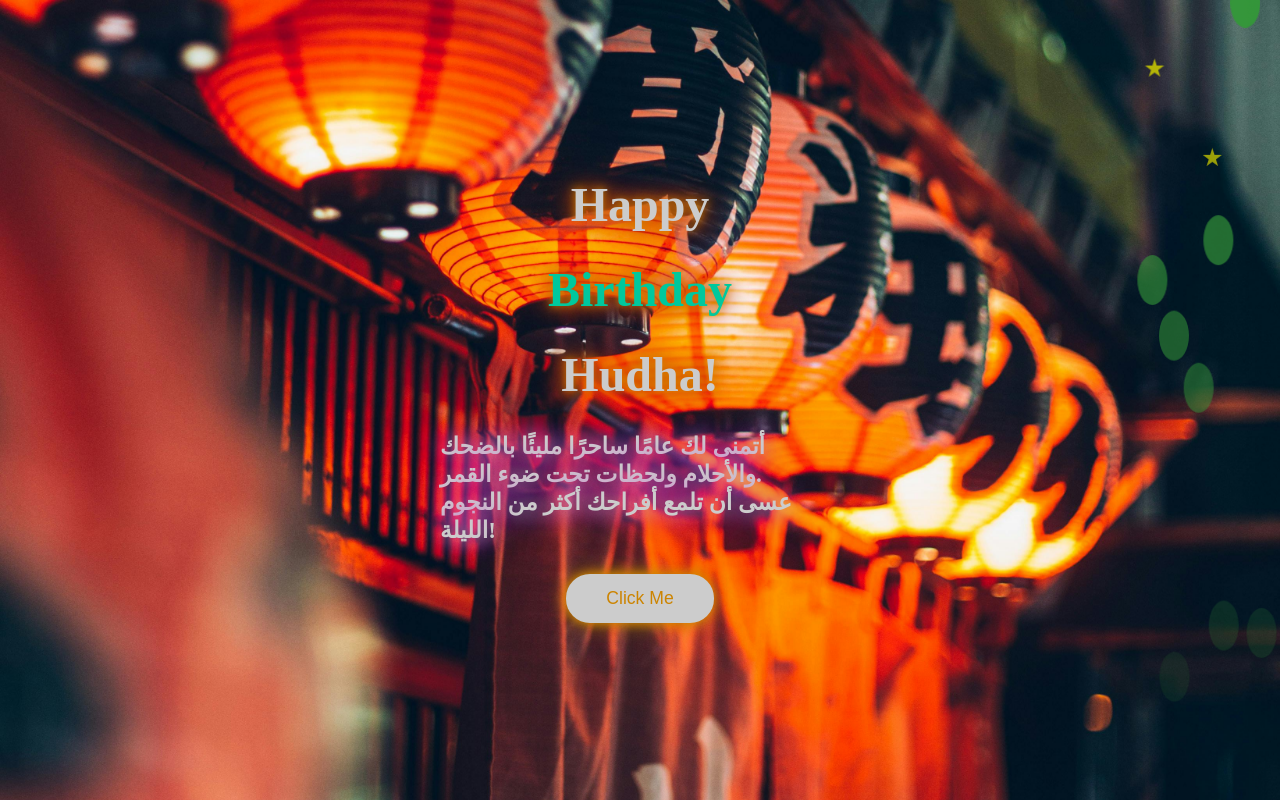
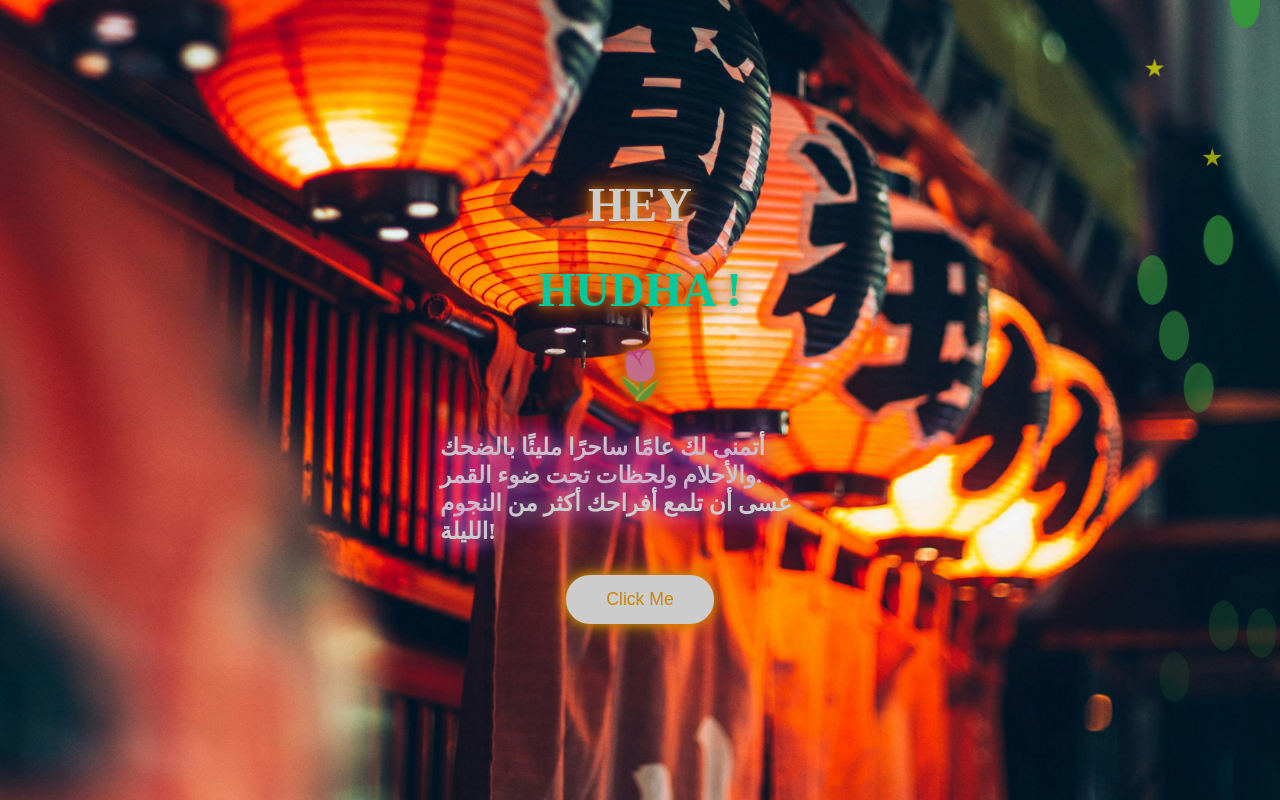
Before and after one commit to ziccu-crerator/hudha-reem, a plain HTML site: page birthday.html in a window 1280 px wide. Drawn offline with Linux system fonts and the light colour scheme.

Commit message:
Update birthday.html

```diff
--- a/birthday.html
+++ b/birthday.html
@@ -152,9 +152,9 @@
   </style>
 </head>
 <body>
-  <div class="message" style="font-weight: bolder; text-shadow: 0 0 10px #ffa500, 0 0 20px #ff4500, 0 0 30px #ff4500;">Happy</div>
-  <div class="messag" style="text-shadow: 0 0 10px #ffa500, 0 0 20px #ff4500, 0 0 30px #ff4500;">Birthday</div>
-  <div class="message" style="text-shadow: 0 0 10px #ffa500, 0 0 20px #ff4500, 0 0 30px #ff4500;">Hudha!</div>
+  <div class="message" style="font-weight: bolder; text-shadow: 0 0 10px #ffa500, 0 0 20px #ff4500, 0 0 30px #ff4500;">HEY </div>
+  <div class="messag" style="text-shadow: 0 0 10px #ffa500, 0 0 20px #ff4500, 0 0 30px #ff4500;">HUDHA !</div>
+  <div class="message" style="text-shadow: 0 0 10px #ffa500, 0 0 20px #ff4500, 0 0 30px #ff4500;">🌷</div>
   <div class="wish">
     أتمنى لك عامًا ساحرًا مليئًا بالضحك والأحلام ولحظات تحت ضوء القمر.<br>
     عسى أن تلمع أفراحك أكثر من النجوم الليلة!
```
